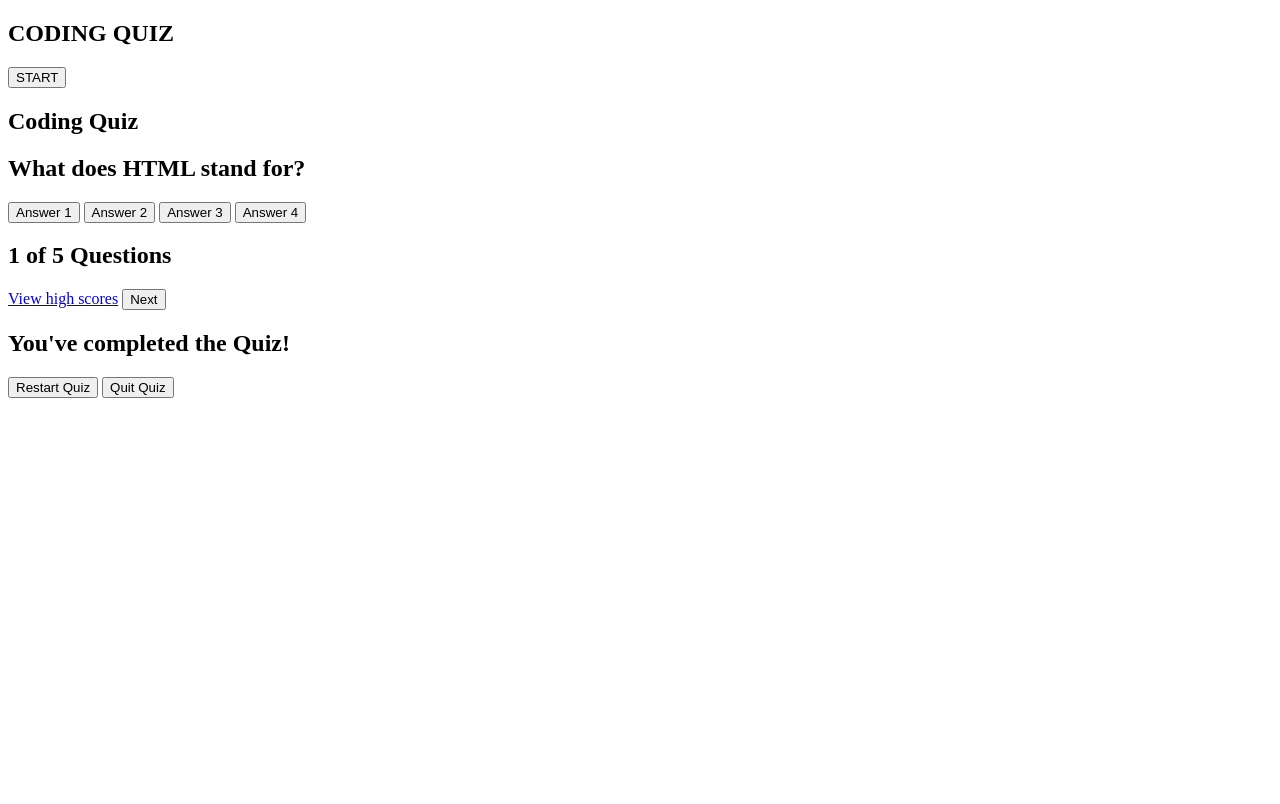
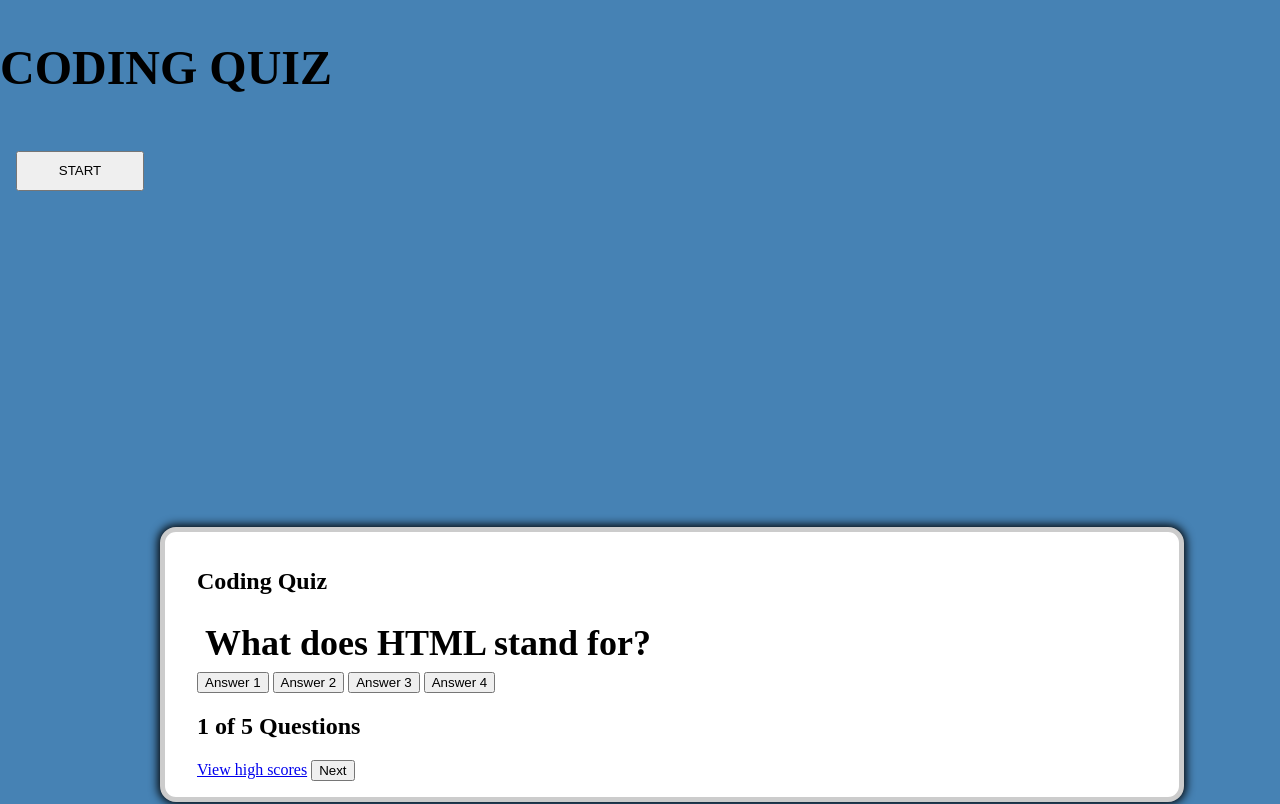
Before and after one commit to Eddiebuck88/code-quiz-app, a plain HTML site: page index.html in a window 1280 px wide. Shown: the top 804 px of the page. Drawn offline with Linux system fonts and the light colour scheme.

Commit message:
styled button and question

```diff
--- a/css/styles.css
+++ b/css/styles.css
@@ -12,7 +12,7 @@ body {
   background-color: steelblue;
 }
 
-.show {
+/* .show {
     display: block;
 }
 
@@ -22,6 +22,22 @@ body {
 
 #hide {
     display: none;
+} */
+
+.container {
+    margin: 20rem 10rem;
+    padding: 1rem 2rem;
+    border: 5px solid #ccc;
+    border-radius: 1rem;
+    width: 80%;
+    background-color: white;
+    box-shadow: 0 0 10px 2px;
+}
+
+.header-container {
+    display: flex;
+    justify-content: space-between;
+    align-items: center;
 }
 
 .container {
@@ -39,3 +55,19 @@ body {
     justify-content: space-between;
     align-items: center;
 }
+
+.quiz-title {
+    font-size: 3rem;
+}
+
+.start-btn {
+    width: 8rem;
+    height: 2.5rem;
+    margin: 1rem;
+}
+
+.questions {
+    align-self: center;
+    margin: 0.5rem;
+    font-size: 2.25em;
+}
--- a/index.html
+++ b/index.html
@@ -4,7 +4,7 @@
     <meta charset="UTF-8">
     <meta http-equiv="X-UA-Compatible" content="IE=edge">
     <meta name="viewport" content="width=device-width, initial-scale=1.0">
-    <link rel="stylesheet" href="./styles/style.css">
+    <link rel="stylesheet" href="./css/styles.css">
     <title>Code Quiz</title>
 </head>
 <body>
```
